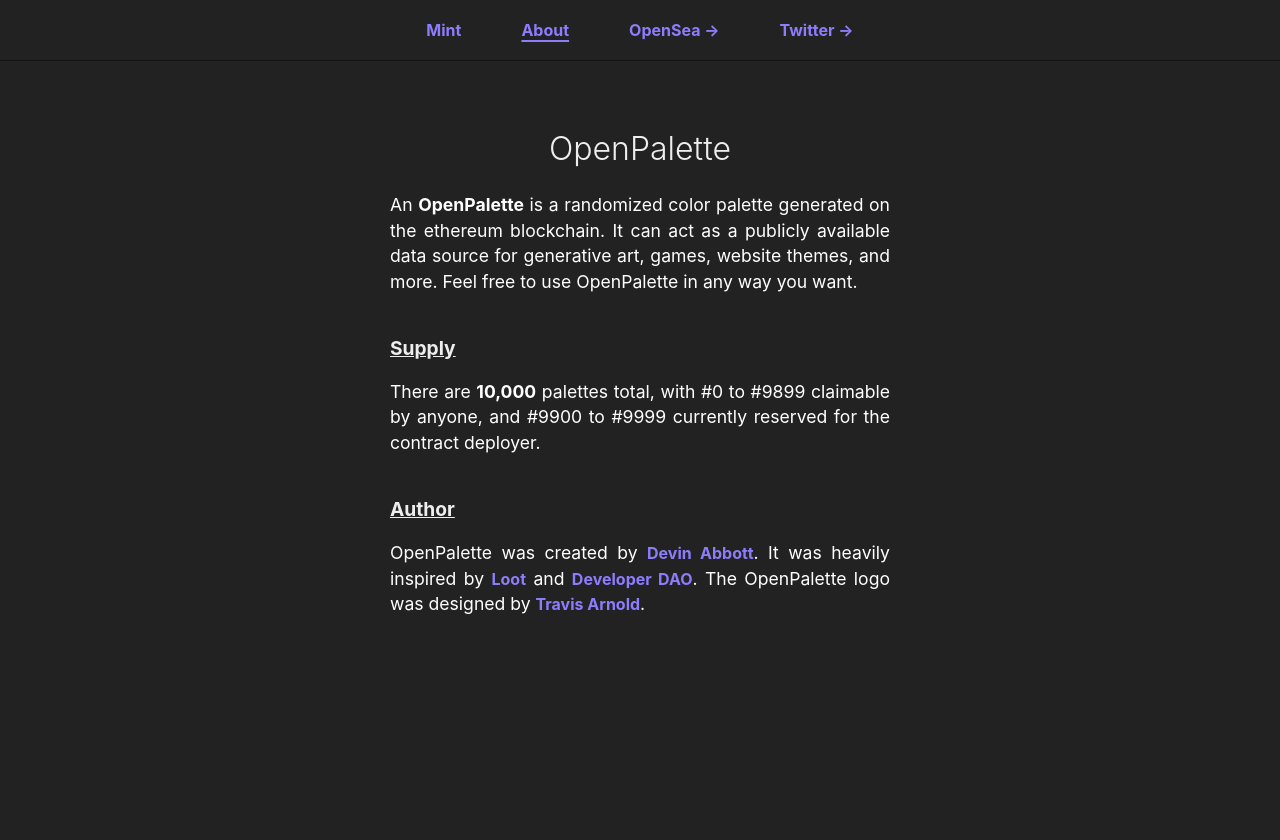
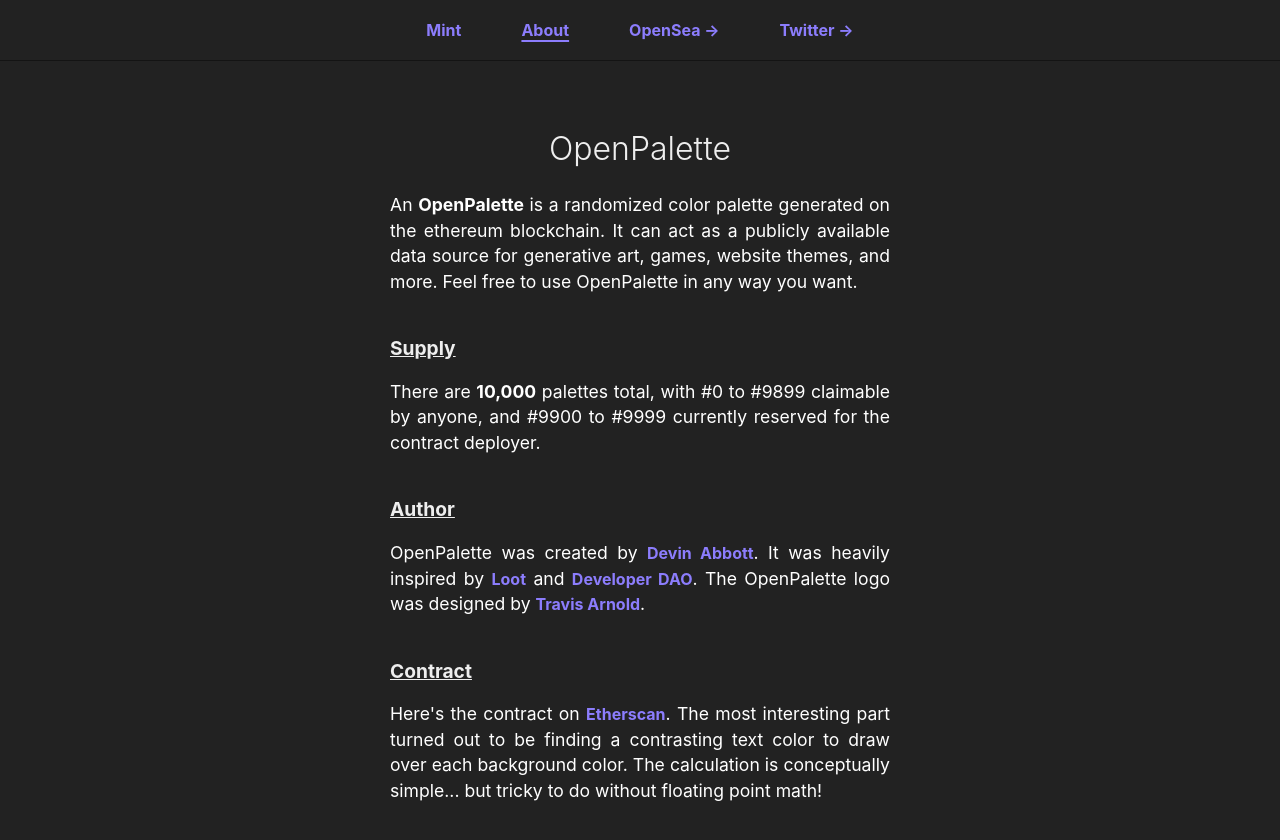
Before and after one commit to Johnrae/openpalette, a Next.js app: page /about in a window 1280 px wide. Shown: the top 840 px of the page. Built offline with nearby package versions, Linux system fonts and the light colour scheme.

Commit message:
Add link to contract

```diff
--- a/pages/about.tsx
+++ b/pages/about.tsx
@@ -36,6 +36,16 @@
           OpenPalette logo was designed by{" "}
           <a href="https://twitter.com/souporserious">Travis Arnold</a>.
         </p>
+        <h2>Contract</h2>
+        <p>
+          Here{"'"}s the contract on{" "}
+          <a href="https://etherscan.io/address/0x1308c158e60d7c4565e369df2a86ebd853eef2fb#code">
+            Etherscan
+          </a>
+          . The most interesting part turned out to be finding a contrasting
+          text color to draw over each background color. The calculation is
+          conceptually simple... but tricky to do without floating point math!
+        </p>
       </div>
     </div>
   );
```
